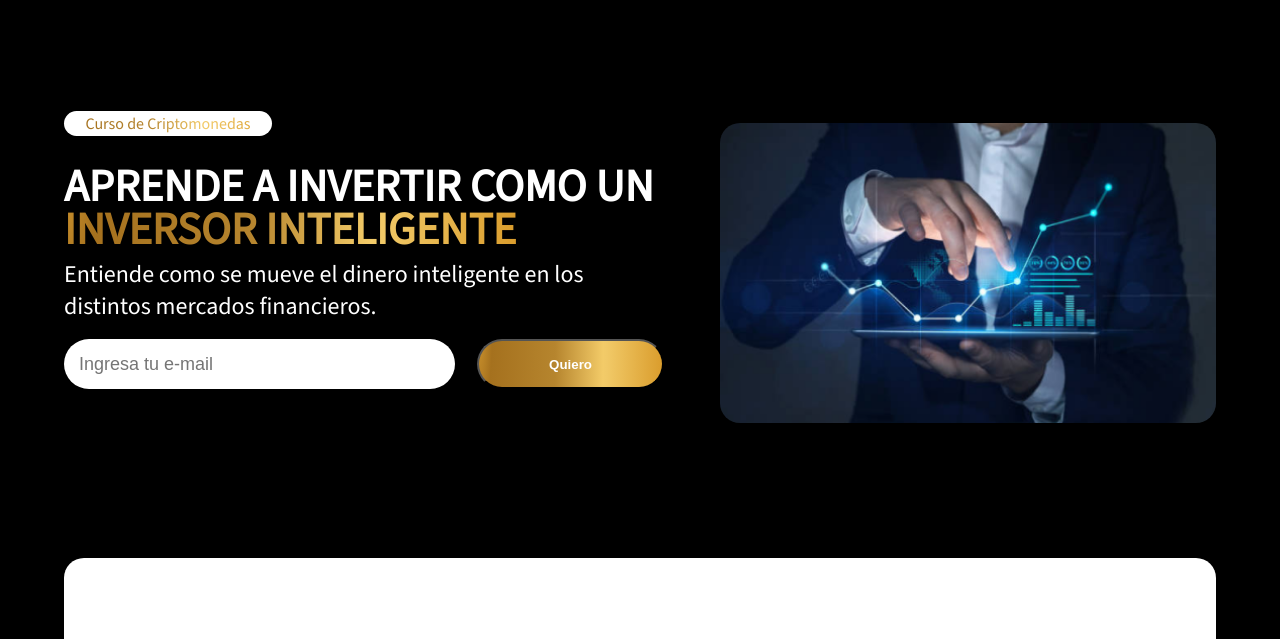
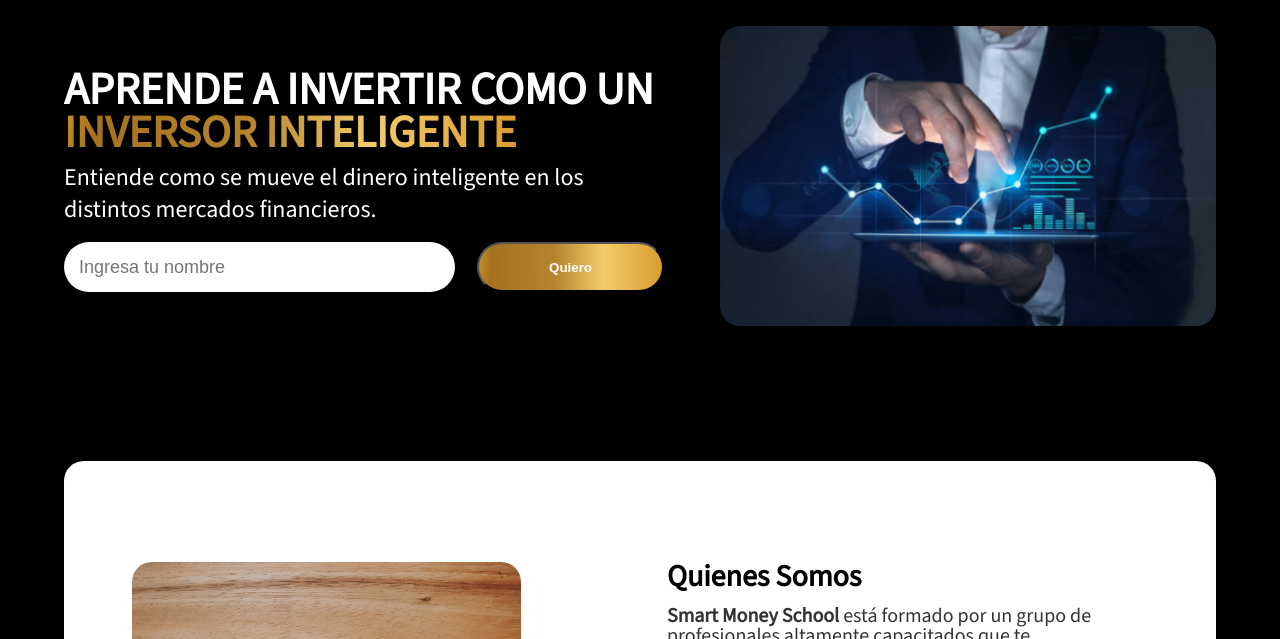
Before and after one commit to Pitt96/Smart_Money_Terminado, a plain HTML site: page index.html in a window 1280 px wide. Shown: the part 100-739 px from the top of the page. Drawn offline with nearby package versions, Linux system fonts and the light colour scheme; some packages are replaced by stand-ins of ours; a script that the page names is missing.

Commit message:
Modificando el input del banner

```diff
--- a/Css/estilosBanner.css
+++ b/Css/estilosBanner.css
@@ -5,22 +5,7 @@
     padding-top: 25px;
 }
 
-.container_banner .titulo_chip{
-    font-size: 16px;
-    /* border: red 1px solid; */
-    width: 176px;/*equivale al 45%*/
-    text-align: center;
-    padding: 2px 4px;
-    border-radius: 20px;
-    background: white;
-}
-.container_banner .titulo_chip p{
-    background: radial-gradient(100% 2161.43% at 0% 0%, #C9902C 0%, #A5711E 7.08%, #B6852E 41.74%, #F3CB68 67.82%, #F1C967 69.87%, #DA9D2D 100%) /* warning: gradient uses a rotation that is not supported by CSS and may not behave as expected */;
-    -webkit-background-clip: text;
-    -webkit-text-fill-color: transparent;
-    background-clip: text;
-    --text-fill-color: transparent;
-}
+
 
 .container_img_des{
     width: 100%;
--- a/Css/responsive.css
+++ b/Css/responsive.css
@@ -100,11 +100,7 @@
     }
 }
 @media all and (min-width: 768px){
-    .container_banner .titulo_chip{
-        font-size: 16px;
-        /* border: red 1px solid; */
-        width: 208px;/*equivale al 45%*/
-    }
+
     .container_banner_descripcion h1{
         font-size: 35px;
         /* border: 1px solid orange; */
@@ -166,9 +162,7 @@
         align-items: center;
     }
 }
-@media all and (min-width: 800px){
 
-}
 @media all and (min-width: 1024px){
     .logo{
         margin-left: 50px;
@@ -218,10 +212,7 @@
     .container_banner{
         width: 100%;
     }
-    .container_banner .titulo_chip{
-        margin-bottom: -30px;
-        margin-top: 30px;
-    }
+
     .container_img_des{
         width: 100%;
         display: flex;
--- a/Js/ayuda.js
+++ b/Js/ayuda.js
@@ -27,11 +27,13 @@ accordionItemHeaders.forEach(accordionItemHeader => {
 //Boton "quiero" para recibir informacion por whatsapp
 function goWasaap(){
 
-  let email = document.getElementById('email_cliente').value;
+  let nombre = document.getElementById('nombre_cliente').value;
   let url = "https://api.whatsapp.com/send?phone=5493548436047&text=Hola SMART MONEY SCHOOL%0a, estoy interesado en los cursos.%0a"+
-  " Mi email es: "+email+"%0a Espero su respuesta. Gracias";
-  if(email != ""){
+  " Mi nombre es: "+nombre+"%0a Espero su respuesta. Gracias";
+  if(nombre != ""){
     window.open(url, '_blank');
+    //limpiar casilla
+    document.getElementById('nombre_cliente').value = "";
   }else{
     alerta();
   }
@@ -41,7 +43,7 @@ function goWasaap(){
 function alerta(){
   Swal.fire({
     icon: 'warning',
-    text: 'Debe llenar el campo de email para poder contactarse con nosotros',
+    text: 'Debe ingresar su nombre para poder contactarse con nosotros',
     setTimeout: 5000,
   })
 }
--- a/index.html
+++ b/index.html
@@ -38,16 +38,14 @@
     </header>
     <main>
         <section  class="container_banner" id="inicio">
-            <div class="titulo_chip">
-                <p >Curso de Criptomonedas</p>
-            </div>
+
             <div class="container_img_des">
                 <div class="container_banner_descripcion">
                     <h1>Aprende a invertir como un <span>Inversor Inteligente</span></h1>
                     <p>Entiende como se mueve el dinero inteligente en los distintos mercados financieros.</p>
                     <div class="container_botones">
                         <form action="https://wa.me/message/NCZZK5TQCDPIB1" method="POST">
-                            <input type="email" placeholder="Ingresa tu e-mail" class="correo" id="email_cliente" required>
+                            <input type="email" placeholder="Ingresa tu nombre" class="correo" id="nombre_cliente" required>
                             <input type="button" value="Quiero" class="btn_quiero" onclick="goWasaap()">
                         </form>
                     </div>
```
